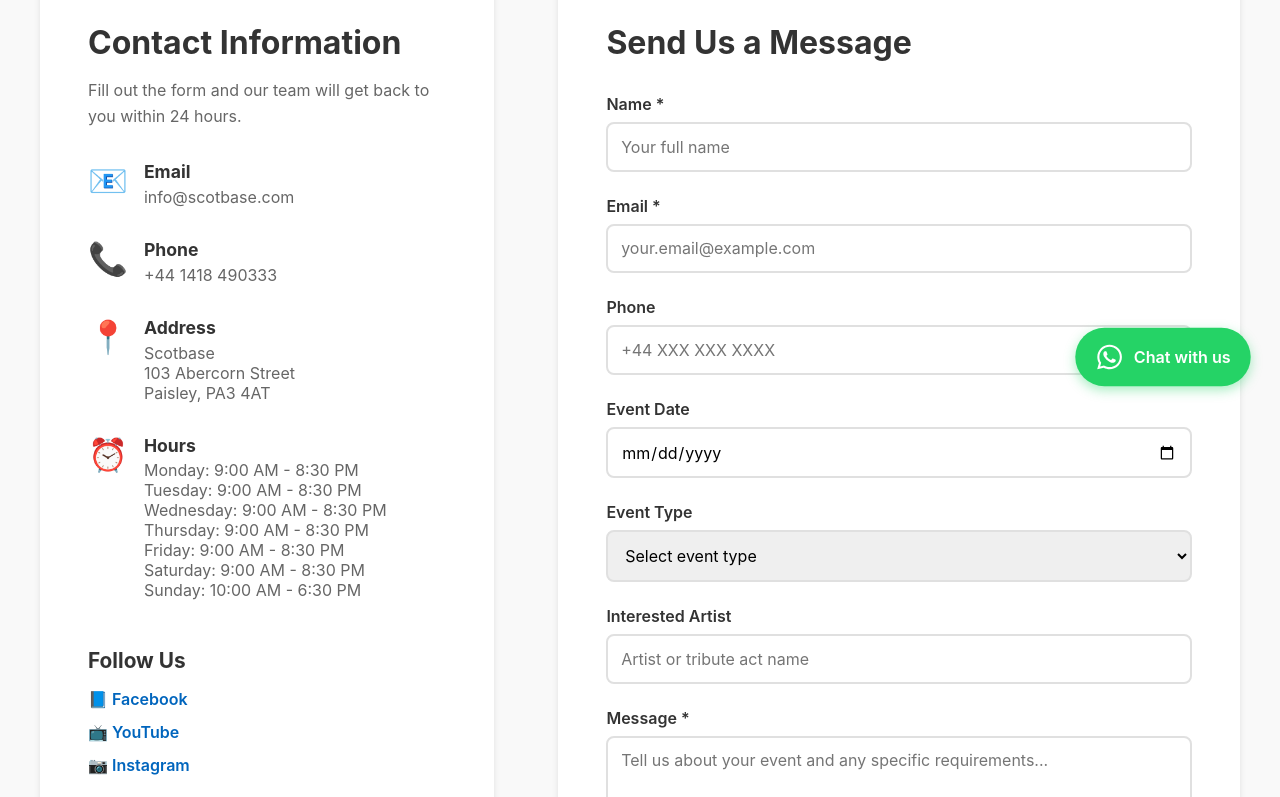
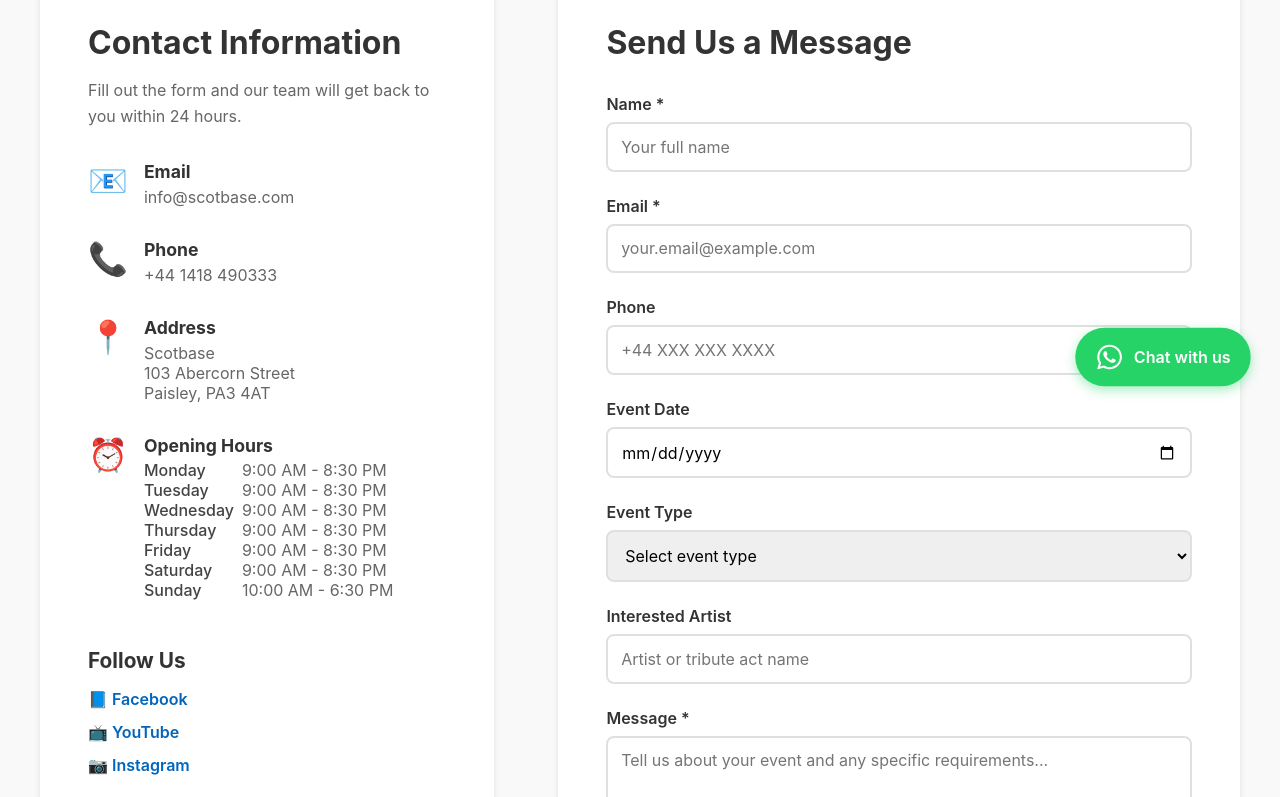
Before and after one commit to Scotbase/scotbaseV2, a React (Create React App) app: page /contact in a window 1280 px wide. Shown: the part 384-1181 px from the top of the page. Built offline with nearby package versions, Linux system fonts and the light colour scheme.

Commit message:
Add style so that the opening hours show in a more neat column

```diff
--- a/src/pages/Contact.css
+++ b/src/pages/Contact.css
@@ -81,6 +81,28 @@
 .contact-detail p {
   color: #666;
   font-size: 1rem;
+}
+
+/* Opening hours layout */
+.opening-hours {
+  margin-top: 0.25rem;
+}
+
+.opening-hours-row {
+  display: flex;
+  align-items: baseline;
+  gap: 0.5rem;
+}
+
+.opening-hours-day {
+  display: inline-block;
+  min-width: 90px;
+  font-weight: 500;
+  color: #444;
+}
+
+.opening-hours-time {
+  color: #666;
 }
 
 .social-section h3 {
--- a/src/pages/Contact.js
+++ b/src/pages/Contact.js
@@ -77,14 +77,37 @@ function Contact() {
               <div className="contact-detail">
                 <span className="contact-icon">⏰</span>
                 <div>
-                  <h3>Hours</h3>
-                  <p>Monday: 9:00 AM - 8:30 PM</p>
-                  <p>Tuesday: 9:00 AM - 8:30 PM</p>
-                  <p>Wednesday: 9:00 AM - 8:30 PM</p>
-                  <p>Thursday: 9:00 AM - 8:30 PM</p>
-                  <p>Friday: 9:00 AM - 8:30 PM</p>
-                  <p>Saturday: 9:00 AM - 8:30 PM</p>
-                  <p>Sunday: 10:00 AM - 6:30 PM</p>
+                  <h3>Opening Hours</h3>
+                  <div className="opening-hours">
+                    <div className="opening-hours-row">
+                      <span className="opening-hours-day">Monday</span>
+                      <span className="opening-hours-time">9:00 AM - 8:30 PM</span>
+                    </div>
+                    <div className="opening-hours-row">
+                      <span className="opening-hours-day">Tuesday</span>
+                      <span className="opening-hours-time">9:00 AM - 8:30 PM</span>
+                    </div>
+                    <div className="opening-hours-row">
+                      <span className="opening-hours-day">Wednesday</span>
+                      <span className="opening-hours-time">9:00 AM - 8:30 PM</span>
+                    </div>
+                    <div className="opening-hours-row">
+                      <span className="opening-hours-day">Thursday</span>
+                      <span className="opening-hours-time">9:00 AM - 8:30 PM</span>
+                    </div>
+                    <div className="opening-hours-row">
+                      <span className="opening-hours-day">Friday</span>
+                      <span className="opening-hours-time">9:00 AM - 8:30 PM</span>
+                    </div>
+                    <div className="opening-hours-row">
+                      <span className="opening-hours-day">Saturday</span>
+                      <span className="opening-hours-time">9:00 AM - 8:30 PM</span>
+                    </div>
+                    <div className="opening-hours-row">
+                      <span className="opening-hours-day">Sunday</span>
+                      <span className="opening-hours-time">10:00 AM - 6:30 PM</span>
+                    </div>
+                  </div>
                 </div>
               </div>
             </div>
```
